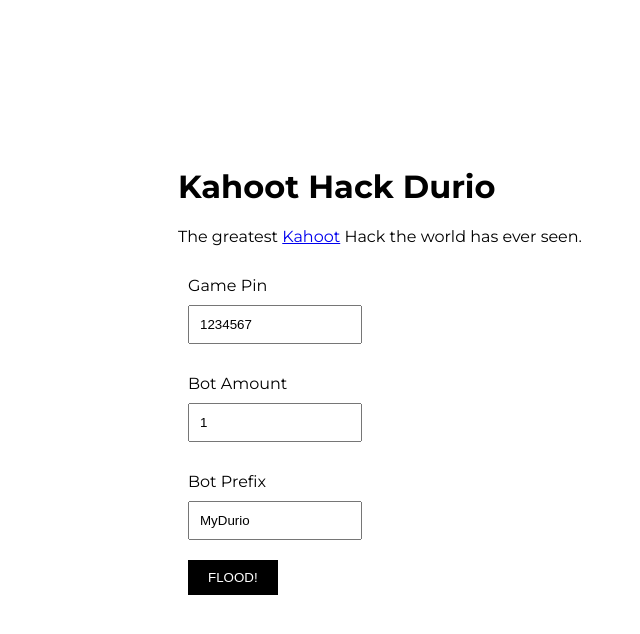
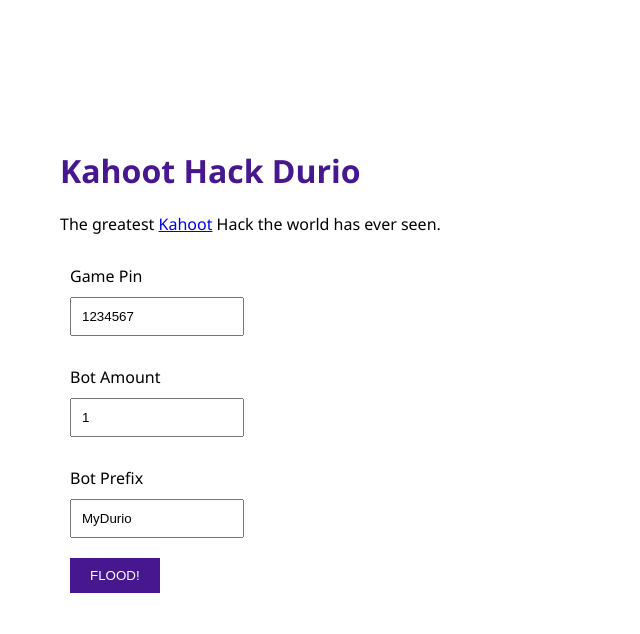
Before and after one commit to b3h3m0th/kahoot_hack_durio, a React (Create React App) app: page /_v2 in a window 1280 px wide. Shown: the top 634 px of the page, without its empty margins (260-900 px from the left). Built offline with nearby package versions, Linux system fonts and the light colour scheme.

Commit message:
🎉 udpate

```diff
--- a/src/components/Button/Button.scss
+++ b/src/components/Button/Button.scss
@@ -6,4 +6,5 @@
   outline: 0;
   border: 0;
   cursor: pointer;
+  background-color: var(--color-purple);
 }
--- a/src/pages/Home.scss
+++ b/src/pages/Home.scss
@@ -1,10 +1,17 @@
 .home {
-  background-color: var(--color-purple);
+  width: 100%;
+  margin-left: 50%;
+  transform: translateX(-50%);
+
+  &__title {
+    color: var(--color-purple);
+  }
 
   &__content {
     margin-top: 30px;
 
     &__notification {
+      margin-top: 20px;
       padding-left: 10px;
       height: 50px;
     }
--- a/src/styles/colors.scss
+++ /dev/null
@@ -1 +0,0 @@
-$color-purple: #46178f;
--- a/src/styles/css-variables.scss
+++ b/src/styles/css-variables.scss
@@ -1,7 +1,4 @@
-@import "./colors.scss";
-@import "./fonts.scss";
-
 :root {
-  --color-purple: $color-purple;
-  --font-primary: $font-montserrat;
+  --color-purple: #46178f;
+  --font-primary: "Montserrat";
 }
--- a/src/styles/fonts.scss
+++ /dev/null
@@ -1,3 +0,0 @@
-@import url("https://fonts.googleapis.com/css2?family=Montserrat:ital,wght@0,100;0,200;0,300;0,400;0,500;0,600;0,700;0,800;0,900;1,100;1,200;1,300;1,400;1,500;1,600;1,700;1,800;1,900&display=swap");
-
-$font-montserrat: "Montserrat";
```
